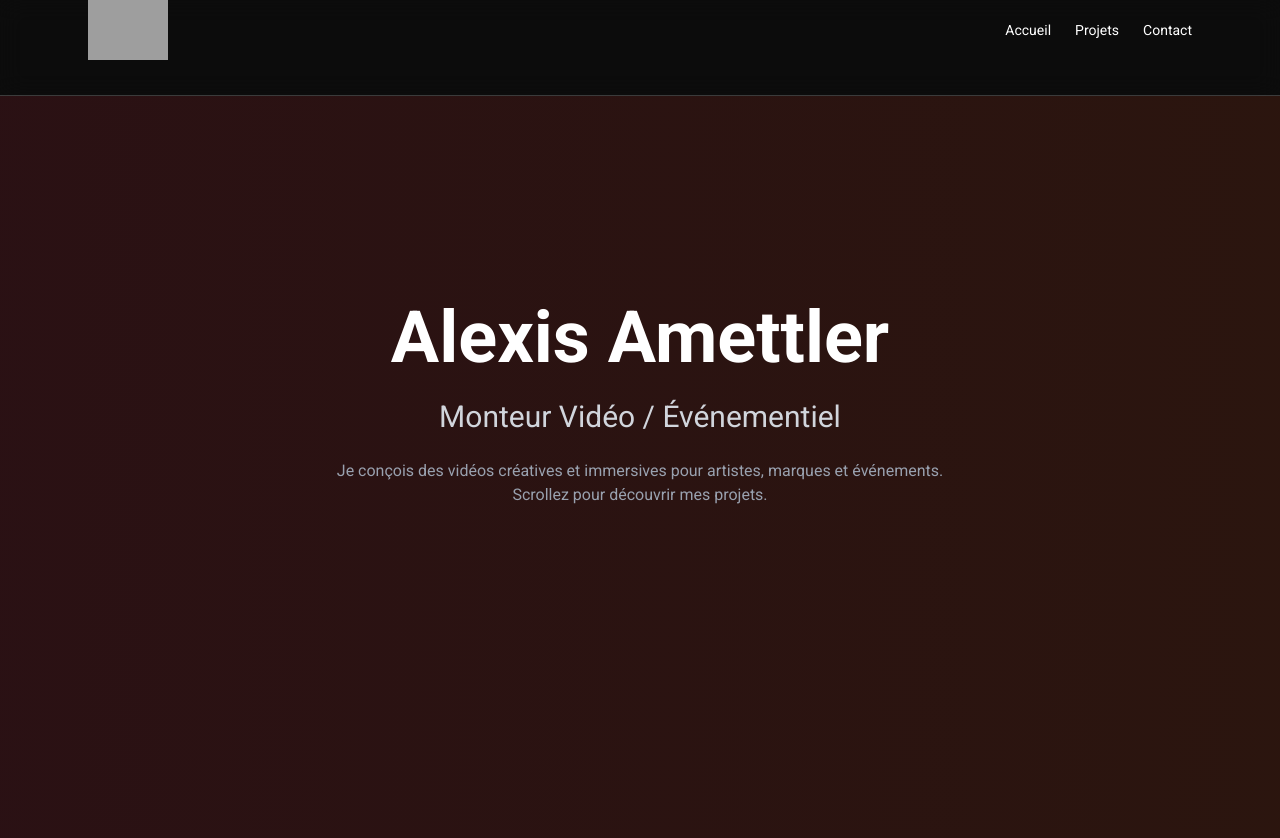
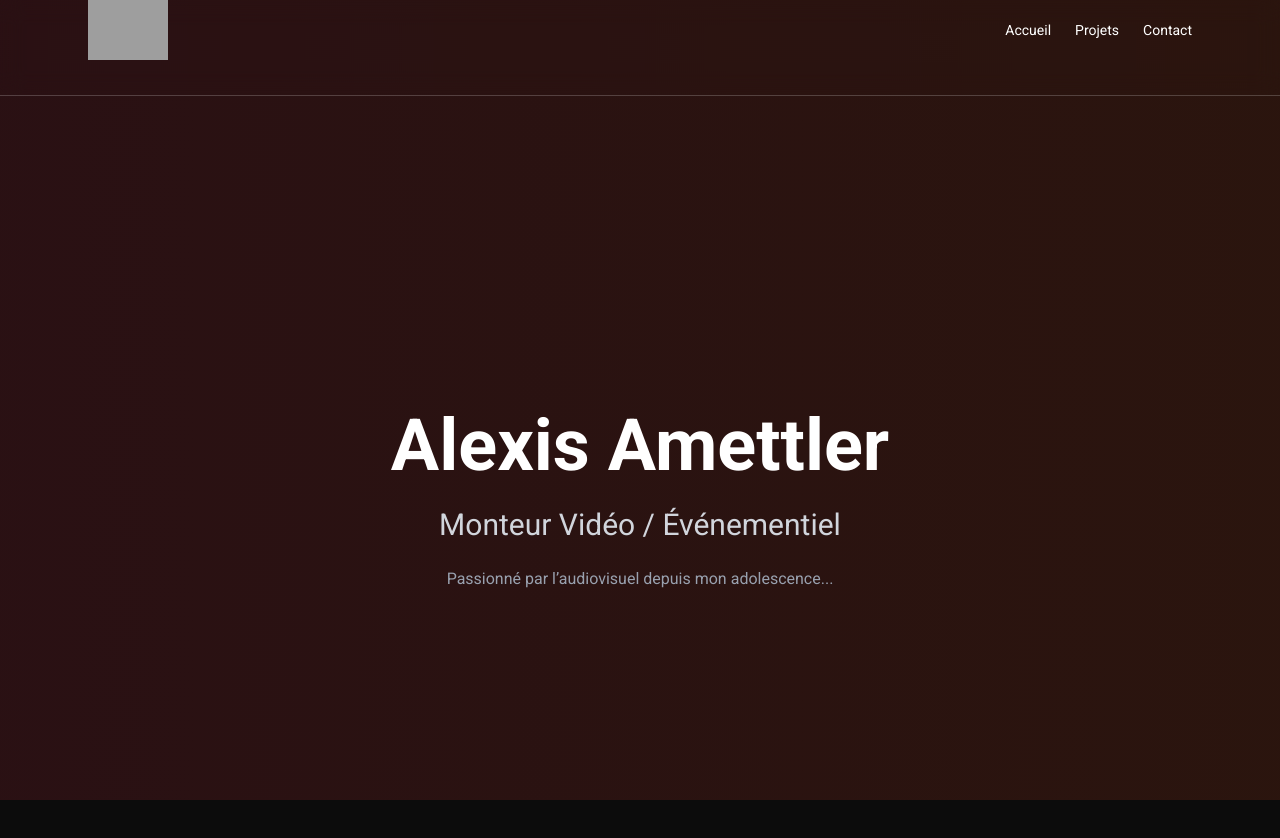
Before and after one commit to TibOwO/krouksite, a Next.js app: page / in a window 1280 px wide. Shown: the top 838 px of the page. Built offline with nearby package versions, Linux system fonts and the light colour scheme; grey boxes are pictures that could not be loaded.

Commit message:
J'en rougit Pas

```diff
--- a/src/app/globals.css
+++ b/src/app/globals.css
@@ -12,6 +12,31 @@
 .main-div-color::-webkit-scrollbar {
   display: none;
 }
+/* globals.css ou tailwind.css */
+::-webkit-scrollbar {
+  width: 0px; /* Chrome, Safari */
+  background: transparent;
+}
+
+* {
+  scrollbar-width: none; /* Firefox */
+  -ms-overflow-style: none; /* IE 10+ */
+}
+
+html, body {
+  height: 100%;
+  min-height: 100%;
+  /* overflow-x: hidden;  */
+}
+
+.bg-animated {
+  position: fixed;
+  top: 0;
+  left: 0;
+  width: 100%;
+  height: 100%;
+  z-index: -1;
+}
 
 
 /* Body */
@@ -20,6 +45,16 @@ body {
   color: var(--foreground);
   font-family: 'Roboto', sans-serif;
   transition: background 0.3s, color 0.3s;
+  height: 100%;
+}
+/* tailwind.css ou globals.css */
+.scrollbar-hide {
+  -ms-overflow-style: none;  /* IE and Edge */
+  scrollbar-width: none;  /* Firefox */
+}
+
+.scrollbar-hide::-webkit-scrollbar {
+  display: none;  /* Chrome, Safari, Opera */
 }
 
 /* Dégradé animé */
--- a/src/app/page.tsx
+++ b/src/app/page.tsx
@@ -1,85 +1,95 @@
 "use client";
+import { motion, AnimatePresence } from "framer-motion";
+import { useState, useEffect, useRef } from "react";
 import Link from "next/link";
 import { projects } from "./projects/data";
-import { motion, AnimatePresence } from "framer-motion";
-import { useState, useEffect } from "react";
 
 export default function HomePage() {
-  const [showProjects, setShowProjects] = useState(false);
+  const sections = ["intro", "projects", "contact"];
+  const [currentSection, setCurrentSection] = useState(0);
+  const scrollTimeout = useRef(false);
+  const projectsRef = useRef<HTMLDivElement>(null);
 
   useEffect(() => {
-    const handleScroll = (e: WheelEvent) => {
-      if (!showProjects && e.deltaY > 50) setShowProjects(true);
-      if (showProjects && e.deltaY < -50) setShowProjects(false);
+    const handleWheel = (e: WheelEvent) => {
+      if (scrollTimeout.current) return;
+
+      // Bloquer le scroll global si l'utilisateur est dans la liste de projets et peut encore scroller à l'intérieur
+      if (currentSection === 1 && projectsRef.current) {
+        const el = projectsRef.current;
+        const isAtTop = el.scrollTop === 0;
+        const isAtBottom = el.scrollTop + el.clientHeight >= el.scrollHeight;
+
+        if ((e.deltaY < 0 && !isAtTop) || (e.deltaY > 0 && !isAtBottom)) {
+          // On laisse le scroll se faire dans la div
+          return;
+        }
+      }
+
+      // Scroll fullpage
+      if (e.deltaY > 0) {
+        setCurrentSection((prev) => Math.min(prev + 1, sections.length - 1));
+      } else if (e.deltaY < 0) {
+        setCurrentSection((prev) => Math.max(prev - 1, 0));
+      }
+
+      scrollTimeout.current = true;
+      setTimeout(() => {
+        scrollTimeout.current = false;
+      }, 1200); // 1.2s de délai entre les scrolls
     };
-    window.addEventListener("wheel", handleScroll, { passive: true });
-    return () => window.removeEventListener("wheel", handleScroll);
-  }, [showProjects]);
+
+    window.addEventListener("wheel", handleWheel, { passive: false });
+    return () => window.removeEventListener("wheel", handleWheel);
+  }, [currentSection]);
 
   return (
-    <section className="relative min-h-screen text-white main-div-color">
-      <div className="absolute inset-0 bg-animated -z-10 opacity-[0.13]"/>
+    <section className="relative h-screen w-screen overflow-hidden text-white">
+      <div className="absolute inset-0 bg-animated -z-10 opacity-[0.13]" />
 
       <AnimatePresence mode="wait">
-        {!showProjects ? (
+        {currentSection === 0 && (
           <motion.div
             key="intro"
-            className="fixed inset-0 flex flex-col justify-center items-center text-center px-6"
+            className="h-screen w-screen flex flex-col justify-center items-center text-center px-6"
             initial={{ opacity: 0, y: 50 }}
             animate={{ opacity: 1, y: 0 }}
-            exit={{ opacity: 0, y: -80 }}
+            exit={{ opacity: 0, y: -50 }}
             transition={{ duration: 0.8 }}
           >
-            <motion.h1
-              className="text-6xl md:text-7xl font-extrabold leading-tight"
-              initial={{ opacity: 0, y: 40 }}
-              animate={{ opacity: 1, y: 0 }}
-              transition={{ delay: 0.2, duration: 0.8 }}
-            >
+            <h1 className="text-6xl md:text-7xl font-extrabold leading-tight">
               Alexis Amettler
-            </motion.h1>
+            </h1>
+            <h2 className="mt-4 text-2xl md:text-3xl font-medium text-gray-300">
+              Monteur Vidéo / Événementiel
+            </h2>
+            <p className="mt-6 max-w-2xl text-gray-400">
+              Passionné par l’audiovisuel depuis mon adolescence...
+            </p>
+          </motion.div>
+        )}
 
-            <motion.h2
-              className="mt-4 text-2xl md:text-3xl font-medium text-gray-300"
-              initial={{ opacity: 0, y: 40 }}
-              animate={{ opacity: 1, y: 0 }}
-              transition={{ delay: 0.4, duration: 0.8 }}
-            >
-              Monteur Vidéo / Événementiel
-            </motion.h2>
-
-            <motion.p
-              className="mt-6 max-w-2xl text-gray-400"
-              initial={{ opacity: 0 }}
-              animate={{ opacity: 1 }}
-              transition={{ delay: 0.6, duration: 0.8 }}
-            >
-              Je conçois des vidéos créatives et immersives pour artistes, marques et événements. <br />
-              Scrollez pour découvrir mes projets.
-            </motion.p>
-          </motion.div>
-        ) : (
+        {currentSection === 1 && (
           <motion.div
             key="projects"
-            className="absolute inset-0 px-6 py-16"
-            initial={{ opacity: 0, y: 100 }}
+            ref={projectsRef}
+            className="h-screen w-screen px-6 py-16 overflow-auto"
+            initial={{ opacity: 0, y: 50 }}
             animate={{ opacity: 1, y: 0 }}
-            exit={{ opacity: 0, y: 100 }}
+            exit={{ opacity: 0, y: -50 }}
             transition={{ duration: 0.8 }}
           >
-            <h2 className="text-4xl font-bold text-center mb-12 mt-10">
-              Mes Projets
-            </h2>
-
+            <h2 className="text-4xl font-bold text-center mb-12 mt-10">Mes Projets</h2>
             <div className="grid md:grid-cols-2 lg:grid-cols-3 gap-8 max-w-6xl mx-auto">
               {projects.map((project, index) => (
                 <Link key={project.slug} href={`/projects/${project.slug}`}>
                   <motion.div
                     className="relative group rounded-2xl bg-white/5 border border-white/10 hover:border-orange-500 transition-all cursor-pointer"
-                    initial={{ opacity: 0, y: 30 }}
-                    whileInView={{ opacity: 1, y: 0 }}
-                    viewport={{ once: true }}
-                    transition={{ duration: 0.6, delay: index * 0.2 }}
+                    initial={{ opacity: 0, y: 40 }}
+                    animate={{ opacity: 1, y: 0 }}
+                    whileHover={{ scale: 1.03 }}
+                    whileTap={{ scale: 0.98 }}
+                    transition={{ duration: 0.6, delay: index * 0.1 }}
                   >
                     {project.videos.length > 0 && (
                       <div className="relative w-full aspect-video">
@@ -92,13 +102,11 @@ export default function HomePage() {
                         />
                       </div>
                     )}
-
                     <div className="p-6">
                       <h3 className="text-xl font-semibold">{project.title}</h3>
                       <time className="block mt-1 text-sm text-gray-400">{project.date}</time>
                       <p className="mt-3 text-gray-300">{project.description}</p>
                     </div>
-
                     <div className="absolute inset-0 bg-orange-500/10 opacity-0 group-hover:opacity-100 transition" />
                   </motion.div>
                 </Link>
@@ -106,6 +114,30 @@ export default function HomePage() {
             </div>
           </motion.div>
         )}
+
+        {currentSection === 2 && (
+          <motion.div
+            key="contact"
+            className="h-screen w-screen flex flex-col justify-center items-center px-6"
+            initial={{ opacity: 0, y: 50 }}
+            animate={{ opacity: 1, y: 0 }}
+            exit={{ opacity: 0, y: -50 }}
+            transition={{ duration: 0.8 }}
+          >
+            <h2 className="text-4xl font-bold mb-6">Contactez-moi</h2>
+            <p className="text-gray-300 max-w-xl text-center mb-8">
+              Vous avez un projet ou une idée ? Discutons-en !
+            </p>
+            <div className="flex flex-col md:flex-row gap-4">
+              <a
+                href="mailto:alexis@example.com"
+                className="bg-orange-500 hover:bg-orange-600 text-black font-semibold px-6 py-3 rounded-2xl transition"
+              >
+                Envoyer un e-mail
+              </a>
+            </div>
+          </motion.div>
+        )}
       </AnimatePresence>
     </section>
   );
--- a/src/app/projects/data.ts
+++ b/src/app/projects/data.ts
@@ -25,4 +25,60 @@ export const projects: Project[] = [
     videos: ["3JZ_D3ELwOQ"],
     instagram: "https://www.instagram.com/p/DOgn4kfCEcv/", // exemple
   },
+  {
+    slug: "video-entreprise",
+    title: "Vidéo Entreprise",
+    description: "Montage vidéo entreprise",
+    date: "2023-09-10",
+    videos: ["L_jWHffIx5E"],
+  },
+  {
+    slug: "evenementiel",
+    title: "Événementiel",
+    description: "Montage vidéo événementiel",
+    date: "2023-10-05",
+    videos: ["eY52Zsg-KVI"],
+  } ,
+  {
+    slug: "court-metrage",
+    title: "Court Métrage",
+    description: "Montage d'un court métrage",
+    date: "2024-02-20",
+    videos: ["M7lc1UVf-VE"],
+  },
+  {
+    slug: "video-musicale",
+    title: "Vidéo Musicale",
+    description: "Montage d'une vidéo musicale",
+    date: "2024-04-15",
+    videos: ["hY7m5jjJ9mM"],
+  }
+  ,{
+    slug: "video-promotionnelle",
+    title: "Vidéo Promotionnelle",
+    description: "Montage d'une vidéo promotionnelle pour un événement",
+    date: "2024-05-10",
+    videos: ["tAGnKpE4NCI"],
+  }
+  ,{
+    slug: "video-tutoriel",
+    title: "Vidéo Tutoriel",
+    description: "Montage d'une vidéo tutoriel pour un logiciel",
+    date: "2024-06-01",
+    videos: ["9bZkp7q19f0"],
+  }
+  ,{
+    slug: "video-animée",
+    title: "Vidéo Animée",
+    description: "Montage d'une vidéo animée pour une campagne publicitaire",
+    date: "2024-06-20",
+    videos: ["fJ9rUzIMcZQ"],
+  },
+  {
+    slug: "video-de-formation",
+    title: "Vidéo de Formation",
+    description: "Montage d'une vidéo de formation pour une entreprise",
+    date: "2024-06-25",
+    videos: ["C0DPdy98e4c"],
+  }
 ];
```
